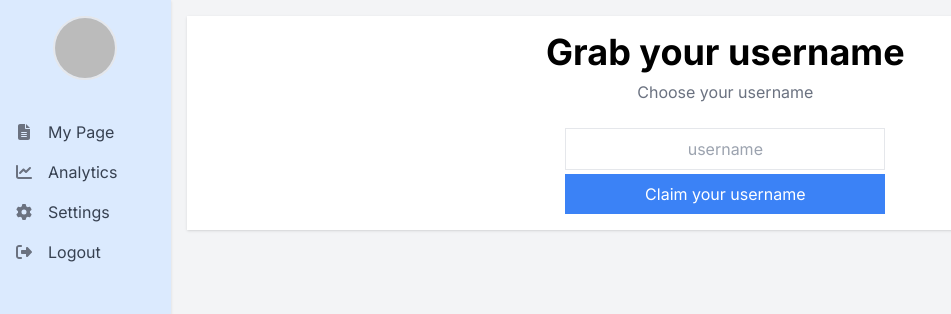
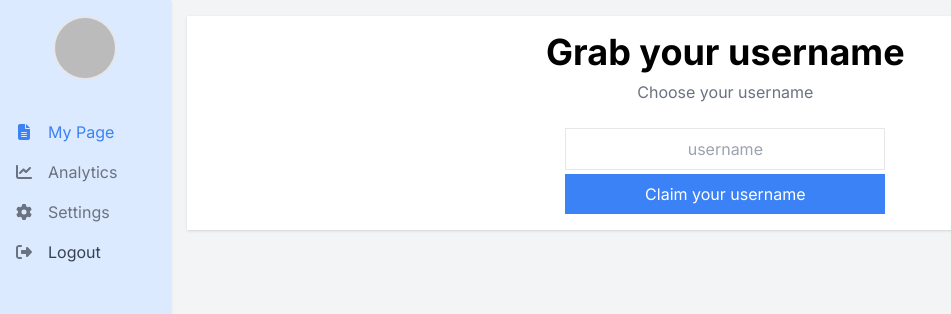
Before and after one commit to williamwebs/linktree, a Next.js app: page /account in a window 1280 px wide. Shown: the top 314 px of the page, without its empty margins (0-951 px from the left). Built offline with nearby package versions, Linux system fonts and the light colour scheme; no server answers; the database is empty; sample sign-in values are in the browser's storage.

Commit message:
active class added to sidenav

```diff
--- a/app/(account)/layout.js
+++ b/app/(account)/layout.js
@@ -4,19 +4,8 @@ import { getServerSession } from "next-auth";
 import { authOptions } from "../api/auth/[...nextauth]/route";
 import { redirect } from "next/navigation";
 import Image from "next/image";
-import Link from "next/link";
-import { FontAwesomeIcon } from "@fortawesome/react-fontawesome";
-import {
-  faChartLine,
-  faFileLines,
-  faGear,
-  faPaperclip,
-  faRightFromBracket,
-} from "@fortawesome/free-solid-svg-icons";
-import LogoutButton from "@/components/header/LogoutButton";
 import Provider from "@/components/Provider";
-import mongoose from "mongoose";
-import { Page } from "@/models/Page";
+import AppSideNav from "@/components/appLayout/AppSideNav";
 
 const inter = Inter({ subsets: ["latin"] });
 
@@ -25,13 +14,14 @@ export const metadata = {
   description: "Generated by Next.js",
 };
 
-export default async function AppLayout({ children }) {
+export default async function AppLayout({ children, ...rest }) {
   const session = await getServerSession(authOptions);
 
   if (!session) redirect("/");
 
-  mongoose.connect(process.env.MONGODB_URI);
-  const page = await Page.findOne({ uri: "" });
+  // fix this
+  // mongoose.connect(process.env.MONGODB_URI);
+  // const page = await Page.findOne({ uri: "" });
 
   return (
     <html lang="en">
@@ -49,35 +39,7 @@ export default async function AppLayout({ children }) {
                 />
               </div>
 
-              <nav className="flex flex-col gap-4 mt-10 text-center text-gray-500">
-                <Link
-                  href={"/my-page"}
-                  className="flex items-center gap-4 justify-start"
-                >
-                  <FontAwesomeIcon icon={faFileLines} className="w-4" />
-                  <span className="text-gray-700">My Page</span>
-                </Link>
-                <Link
-                  href={`/account/[account]/analytics`}
-                  className="flex items-center gap-4 justify-start"
-                >
-                  <FontAwesomeIcon icon={faChartLine} className="w-4" />
-                  <span className="text-gray-700">Analytics</span>
-                </Link>
-                <Link
-                  href={"/settings"}
-                  className="flex items-center gap-4 justify-start"
-                >
-                  <FontAwesomeIcon icon={faGear} className="w-4" />
-                  <span className="text-gray-700">Settings</span>
-                </Link>
-
-                {/* logout button */}
-                <LogoutButton
-                  iconLeft={true}
-                  className="flex gap-4 justify-start items-center"
-                />
-              </nav>
+              <AppSideNav />
             </aside>
             <div className="w-full">
               <div className="m-4 p-4 bg-white shadow">{children}</div>
--- a/app/(account)/my-page/page.jsx
+++ /dev/null
@@ -1,5 +0,0 @@
-const page = () => {
-  return <div>my-page</div>;
-};
-
-export default page;
--- a/app/(default)/page.js
+++ b/app/(default)/page.js
@@ -8,7 +8,7 @@ export default function Home() {
   // console.log(session);
 
   // redirect if there is a session
-  // if (session) redirect("/account");
+  if (session) redirect("/account");
 
   return (
     <main>
--- /dev/null
+++ b/components/appLayout/AppSideNav.jsx
@@ -0,0 +1,64 @@
+"use client";
+
+import { FontAwesomeIcon } from "@fortawesome/react-fontawesome";
+import LogoutButton from "../header/LogoutButton";
+import {
+  faChartLine,
+  faFileLines,
+  faGear,
+} from "@fortawesome/free-solid-svg-icons";
+import Link from "next/link";
+import { usePathname } from "next/navigation";
+
+const AppSideNav = () => {
+  const path = usePathname();
+  console.log(path);
+
+  // Function to check if the current path starts with '/account'
+  const isAccountActive = () => {
+    return path.startsWith("/account");
+  };
+
+  return (
+    <nav className="flex flex-col gap-4 mt-10 text-center text-gray-500">
+      <Link
+        href={"/account"}
+        className={
+          "flex items-center gap-4 justify-start " +
+          (isAccountActive() ? "text-blue-500" : "")
+        }
+      >
+        <FontAwesomeIcon icon={faFileLines} className="w-4" />
+        <span className="">My Page</span>
+      </Link>
+      <Link
+        href={"/analytics"}
+        className={
+          "flex items-center gap-4 justify-start " +
+          (path === "/analytics" ? "text-blue-500" : "")
+        }
+      >
+        <FontAwesomeIcon icon={faChartLine} className="w-4" />
+        <span className="">Analytics</span>
+      </Link>
+      <Link
+        href={"/settings"}
+        className={
+          "flex items-center gap-4 justify-start " +
+          (path === "/settings" ? "text-blue-500" : "")
+        }
+      >
+        <FontAwesomeIcon icon={faGear} className="w-4" />
+        <span className="">Settings</span>
+      </Link>
+
+      {/* logout button */}
+      <LogoutButton
+        iconLeft={true}
+        className="flex gap-4 justify-start items-center"
+      />
+    </nav>
+  );
+};
+
+export default AppSideNav;
```
Also changed, not shown: app/(account)/analytics/page.jsx (renamed from app/(account)/account/[account]/analytics/page.jsx).
